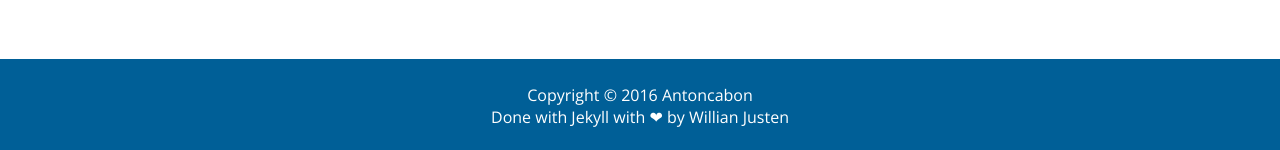
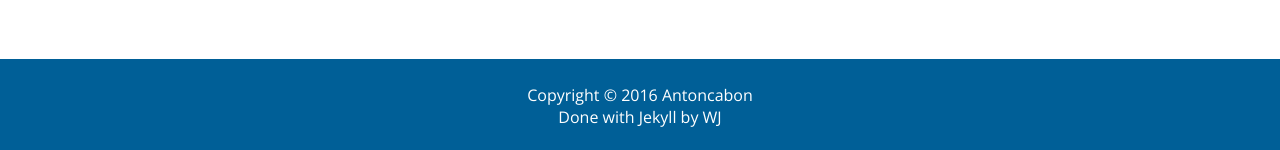
Before and after one commit to antoncabon/antoncabon.github.io, a Jekyll site: the page built from index.html, in a window 1280 px wide and 1303 px high. Shown: the part 1150-1300 px from the top of the window. Built offline with Jekyll 4.4.1, drawn with Linux system fonts in a browser that asks for light colours.

Commit message:
Update footer.html

```diff
--- a/_includes/footer.html
+++ b/_includes/footer.html
@@ -1,4 +1,4 @@
 <footer>
-   <p class="copyright text-muted">Copyright &copy; {{ site.time | date: '%Y' }} {{ site.copyright_name }} Antoncabon</p> <p>Done with <a href="http://jekyllrb.com/" target="_blank">Jekyll</a> with <span class="love">❤</span> by <a href="http://willianjusten.com.br/" target="_blank">Willian Justen</a> </p>
+   <p class="copyright text-muted">Copyright &copy; {{ site.time | date: '%Y' }} {{ site.copyright_name }} Antoncabon</p> <p>Done with <a href="http://jekyllrb.com/" target="_blank">Jekyll</a> by <a href="http://willianjusten.com.br/" target="_blank"> WJ </a> </p>
 </footer>
 <script src="{{ "/assets/js/main.js" | prepend: site.baseurl }}"></script>
```
